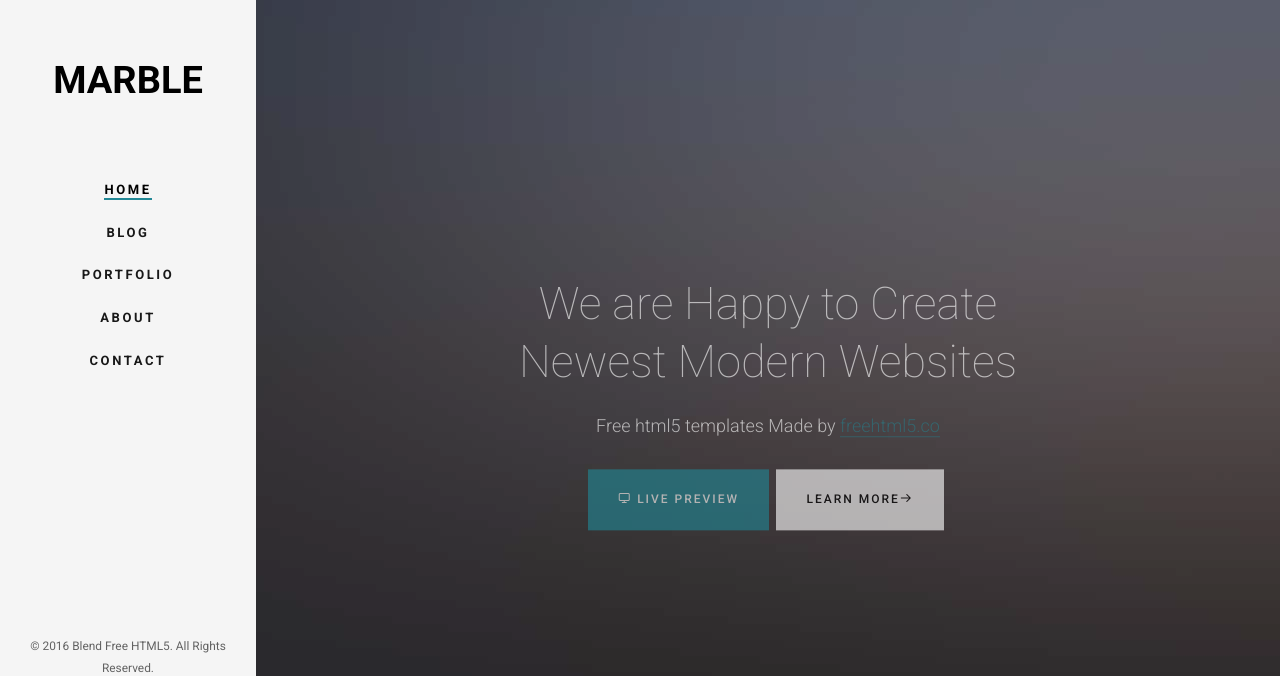
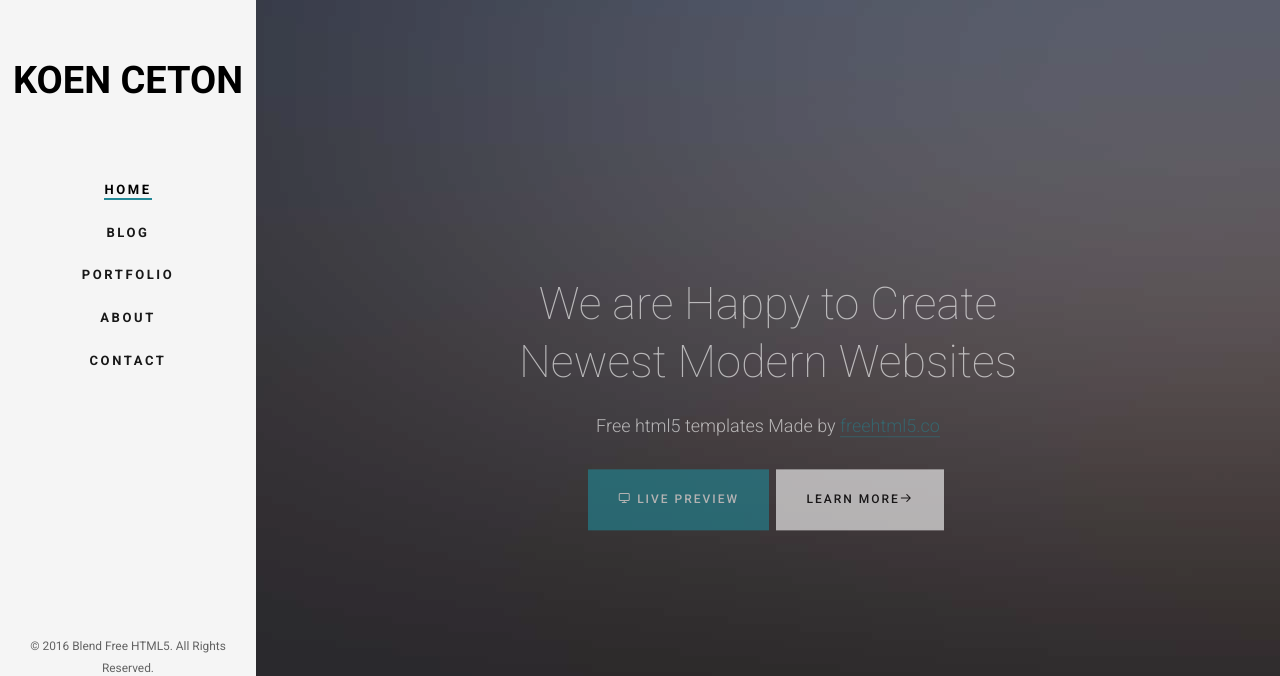
Before and after one commit to koenc100/WSK, a plain HTML site: page index.html in a window 1280 px wide. Shown: the top 676 px of the page. Drawn offline with Linux system fonts and the light colour scheme; files whose address does not match are found by name.

Commit message:
change to my name

```diff
--- a/index.html
+++ b/index.html
@@ -7,7 +7,7 @@
 	<head>
 	<meta charset="utf-8">
 	<meta http-equiv="X-UA-Compatible" content="IE=edge">
-	<title>Marble &mdash; Free HTML5 Bootstrap Website Template by FreeHTML5.co</title>
+	<title>Koen Ceton &mdash; Free HTML5 Bootstrap Website Template by FreeHTML5.co</title>
 	<meta name="viewport" content="width=device-width, initial-scale=1">
 	<meta name="description" content="Free HTML5 Website Template by FreeHTML5.co" />
 	<meta name="keywords" content="free html5, free template, free bootstrap, free website template, html5, css3, mobile first, responsive" />
@@ -67,7 +67,7 @@
 		<a href="#" class="js-fh5co-nav-toggle fh5co-nav-toggle"><i></i></a>
 		<aside id="fh5co-aside" role="complementary" class="border js-fullheight">
 
-			<h1 id="fh5co-logo"><a href="index.html">Marble</a></h1>
+			<h1 id="fh5co-logo"><a href="index.html">Koen Ceton</a></h1>
 			<nav id="fh5co-main-menu" role="navigation">
 				<ul>
 					<li class="fh5co-active"><a href="index.html">Home</a></li>
```
